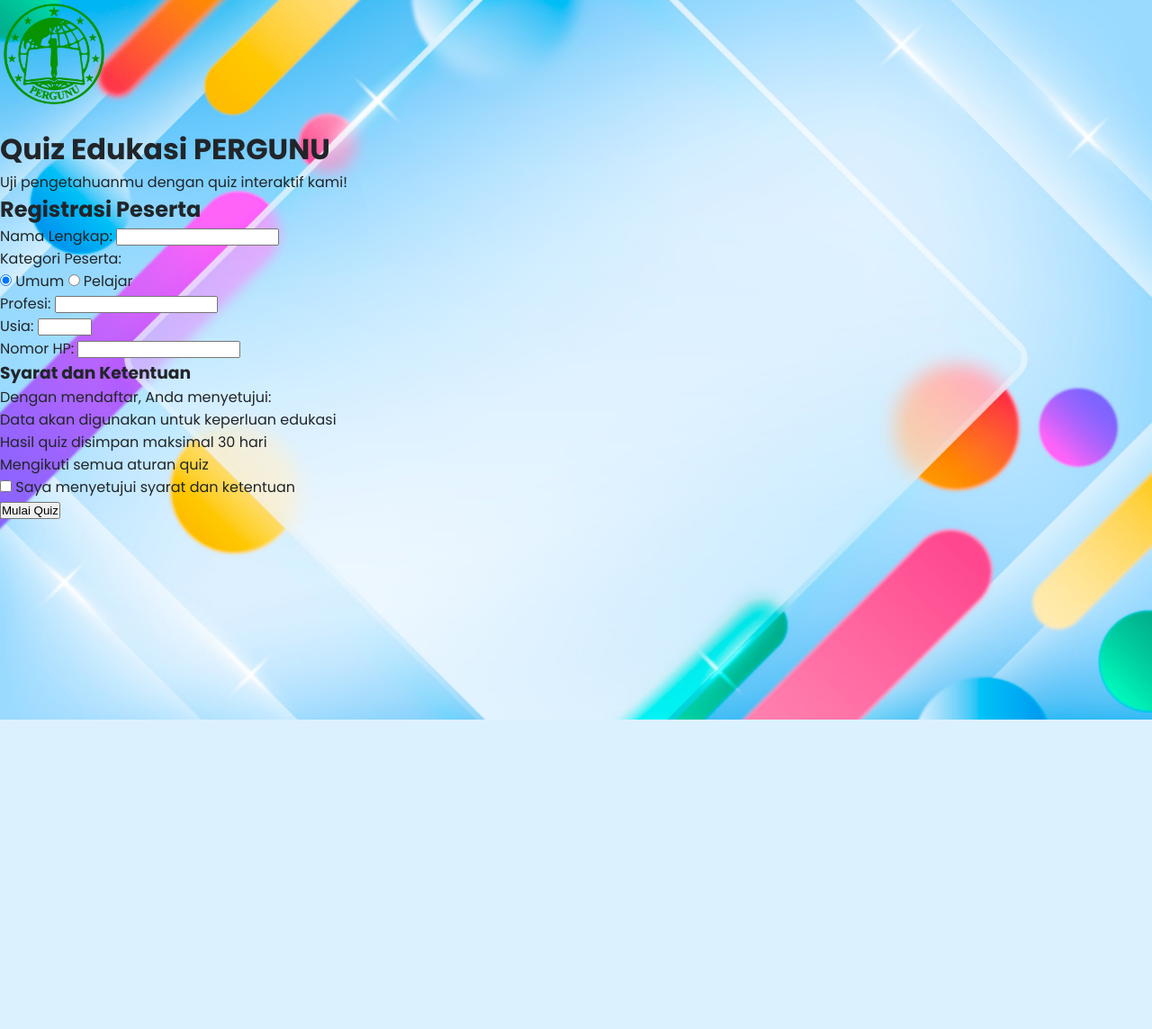
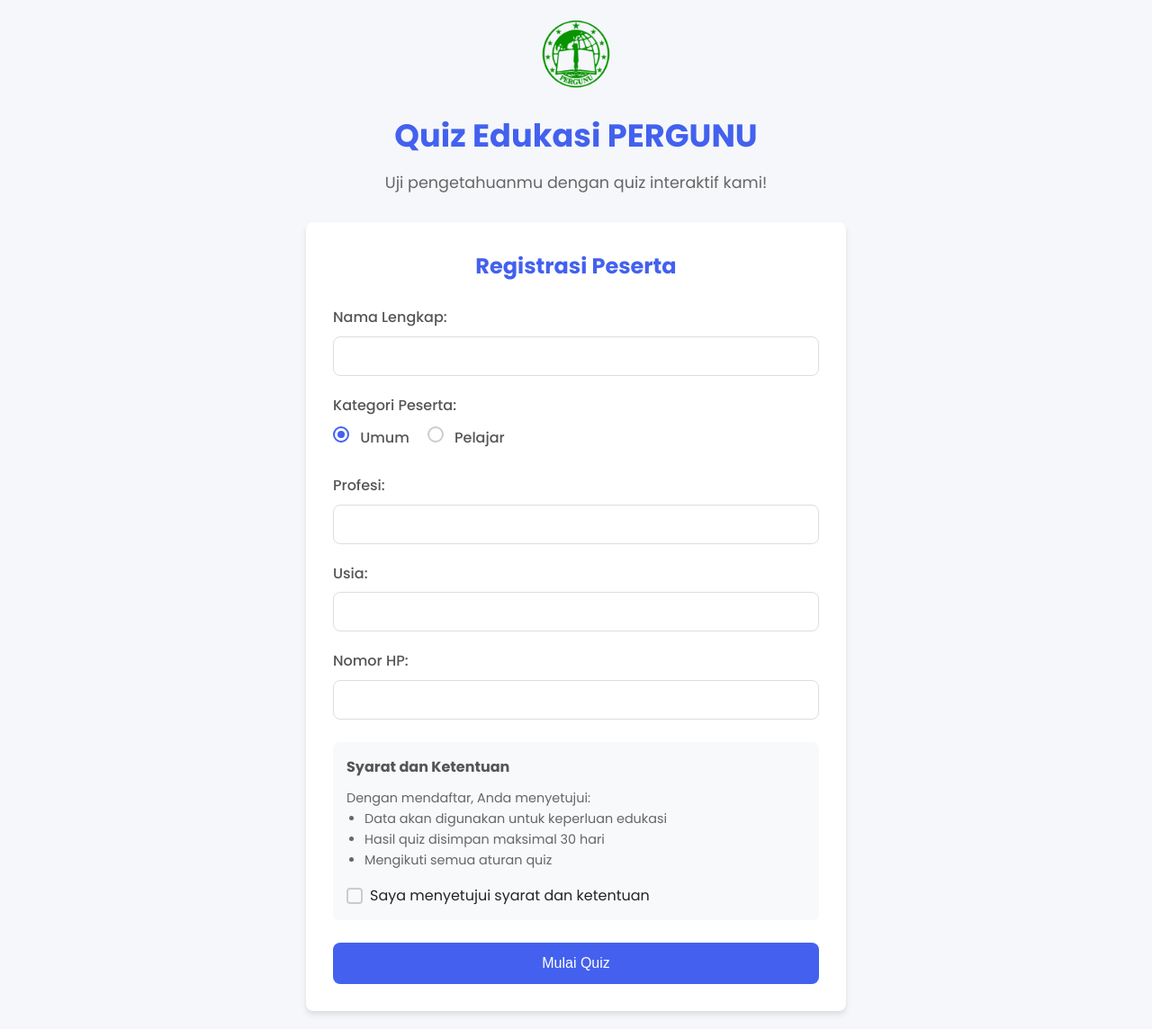
Before and after one commit to pergunu/ujian-online, a PHP site: page / in a window 1280 px wide. Shown: the whole page at 90% size. Before the commit the page ends 800 px from the top, so only its background shows below. Run offline with PHP 8.4, Linux system fonts and the light colour scheme.

Commit message:
Update style.css

```diff
--- a/css/style.css
+++ b/css/style.css
@@ -1,10 +1,14 @@
+/* Global Styles */
 :root {
-    --primary: #4361ee;
-    --secondary: #3a0ca3;
-    --success: #4cc9f0;
-    --danger: #f72585;
-    --light: #f8f9fa;
-    --dark: #212529;
+    --primary-color: #4361ee;
+    --secondary-color: #3f37c9;
+    --accent-color: #4895ef;
+    --success-color: #4cc9f0;
+    --danger-color: #f72585;
+    --light-color: #f8f9fa;
+    --dark-color: #212529;
+    --border-radius: 8px;
+    --box-shadow: 0 4px 6px rgba(0, 0, 0, 0.1);
 }
 
 * {
@@ -15,73 +19,228 @@
 
 body {
     font-family: 'Poppins', sans-serif;
-    background: url('../assets/images/background.jpg') no-repeat center center fixed;
-    background-size: cover;
-    min-height: 100vh;
-    color: var(--dark);
+    background-color: #f5f7fa;
+    color: var(--dark-color);
+    line-height: 1.6;
 }
 
-.container {
+.app-container {
     max-width: 1000px;
     margin: 0 auto;
     padding: 20px;
-    background-color: rgba(255, 255, 255, 0.92);
-    min-height: 100vh;
-    box-shadow: 0 0 30px rgba(0,0,0,0.1);
 }
 
-.header {
+/* Header Styles */
+.app-header {
     text-align: center;
-    padding: 30px 0;
     margin-bottom: 30px;
+    animation: fadeInDown 0.8s ease-out;
 }
 
-.logo {
-    height: 120px;
-    width: auto;
+.app-header .logo {
+    height: 80px;
     margin-bottom: 15px;
 }
 
-.card {
-    background: white;
-    border-radius: 10px;
-    padding: 30px;
-    margin-bottom: 30px;
-    box-shadow: 0 5px 15px rgba(0,0,0,0.05);
+.app-header h1 {
+    font-size: 2.2rem;
+    color: var(--primary-color);
+    margin-bottom: 10px;
 }
 
-.btn {
-    padding: 12px 25px;
-    border: none;
-    border-radius: 50px;
-    font-weight: 600;
-    cursor: pointer;
-    transition: all 0.3s ease;
-    font-size: 16px;
+.tagline {
+    font-size: 1.1rem;
+    color: #666;
 }
 
-.btn-primary {
-    background-color: var(--primary);
-    color: white;
+/* Form Styles */
+.form-container {
+    display: flex;
+    justify-content: center;
 }
 
-.btn-secondary {
-    background-color: var(--secondary);
-    color: white;
+.form-card {
+    background: white;
+    padding: 30px;
+    border-radius: var(--border-radius);
+    box-shadow: var(--box-shadow);
+    width: 100%;
+    max-width: 600px;
+    animation: fadeInUp 0.8s ease-out;
 }
 
-.btn-danger {
-    background-color: var(--danger);
-    color: white;
+.form-card h2 {
+    text-align: center;
+    margin-bottom: 25px;
+    color: var(--primary-color);
 }
 
-.btn:hover {
-    transform: translateY(-3px);
-    box-shadow: 0 5px 15px rgba(0,0,0,0.1);
+.form-group {
+    margin-bottom: 20px;
 }
 
-.hidden {
+.form-group label {
+    display: block;
+    margin-bottom: 8px;
+    font-weight: 500;
+    color: #555;
+}
+
+.form-group input {
+    width: 100%;
+    padding: 12px 15px;
+    border: 1px solid #ddd;
+    border-radius: var(--border-radius);
+    font-size: 16px;
+    transition: border 0.3s;
+}
+
+.form-group input:focus {
+    border-color: var(--accent-color);
+    outline: none;
+}
+
+/* Radio Button Styles */
+.radio-group {
+    display: flex;
+    gap: 20px;
+    margin-top: 10px;
+}
+
+.radio-option {
+    display: flex;
+    align-items: center;
+    cursor: pointer;
+}
+
+.radio-btn {
+    display: inline-block;
+    width: 18px;
+    height: 18px;
+    border: 2px solid #ccc;
+    border-radius: 50%;
+    margin-right: 8px;
+    position: relative;
+    transition: all 0.3s;
+}
+
+.radio-option input[type="radio"] {
     display: none;
 }
 
-/* Animasi khusus akan ada di animations.css */
+.radio-option input[type="radio"]:checked + .radio-btn {
+    border-color: var(--primary-color);
+}
+
+.radio-option input[type="radio"]:checked + .radio-btn::after {
+    content: '';
+    position: absolute;
+    top: 3px;
+    left: 3px;
+    width: 8px;
+    height: 8px;
+    background: var(--primary-color);
+    border-radius: 50%;
+}
+
+/* Checkbox Styles */
+.checkbox-group label {
+    display: flex;
+    align-items: center;
+    cursor: pointer;
+}
+
+.checkbox-group input[type="checkbox"] {
+    display: none;
+}
+
+.checkmark {
+    display: inline-block;
+    width: 18px;
+    height: 18px;
+    border: 2px solid #ccc;
+    border-radius: 4px;
+    margin-right: 8px;
+    position: relative;
+    transition: all 0.3s;
+}
+
+.checkbox-group input[type="checkbox"]:checked + .checkmark {
+    background-color: var(--primary-color);
+    border-color: var(--primary-color);
+}
+
+.checkbox-group input[type="checkbox"]:checked + .checkmark::after {
+    content: '✓';
+    position: absolute;
+    top: -2px;
+    left: 2px;
+    color: white;
+    font-size: 12px;
+}
+
+/* Terms Box */
+.terms-box {
+    background: #f8f9fa;
+    padding: 15px;
+    border-radius: var(--border-radius);
+    margin: 25px 0;
+}
+
+.terms-box h3 {
+    font-size: 1rem;
+    margin-bottom: 10px;
+    color: #555;
+}
+
+.terms-content {
+    font-size: 0.9rem;
+    color: #666;
+    margin-bottom: 15px;
+}
+
+.terms-content ul {
+    padding-left: 20px;
+}
+
+/* Button Styles */
+.btn-start {
+    width: 100%;
+    padding: 14px;
+    background-color: var(--primary-color);
+    color: white;
+    border: none;
+    border-radius: var(--border-radius);
+    font-size: 16px;
+    font-weight: 500;
+    cursor: pointer;
+    transition: all 0.3s;
+}
+
+.btn-start:hover {
+    background-color: var(--secondary-color);
+    transform: translateY(-2px);
+    box-shadow: 0 6px 12px rgba(0, 0, 0, 0.15);
+}
+
+/* Quiz Container Styles */
+.quiz-container {
+    display: none;
+    animation: fadeIn 0.8s ease-out;
+}
+
+/* Responsive Styles */
+@media (max-width: 768px) {
+    .app-header h1 {
+        font-size: 1.8rem;
+    }
+
+    .form-card {
+        padding: 20px;
+    }
+
+    .radio-group {
+        flex-direction: column;
+        gap: 10px;
+    }
+}
```
